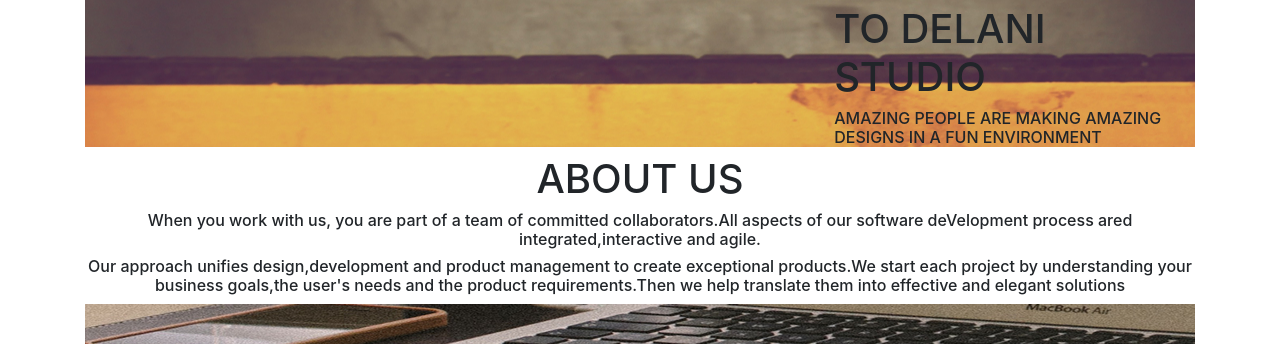
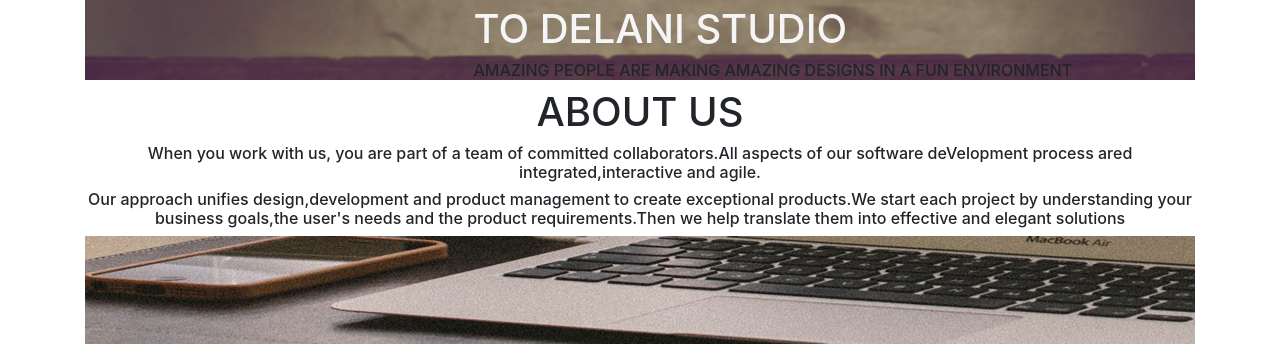
Before and after one commit to Abdullahi-Mohammedamin/week3-project, a plain HTML site: page index.html in a window 1280 px wide. Shown: the part 425-769 px from the top of the page. Drawn offline with nearby package versions, Linux system fonts and the light colour scheme.

Commit message:
remove class abd

```diff
--- a/index.html
+++ b/index.html
@@ -11,11 +11,9 @@
 <div class="container">
 <div class="space">
 <img src="css/logo.png">
-<div class="abd">
 <h1>WELCOME</h1>
 <h1>TO DELANI STUDIO</h1>
 <h6>AMAZING PEOPLE ARE MAKING AMAZING DESIGNS IN A FUN ENVIRONMENT</h6>
-</div>
 </div>
 <div class="abu">
 <h1>ABOUT US</h1>
```
